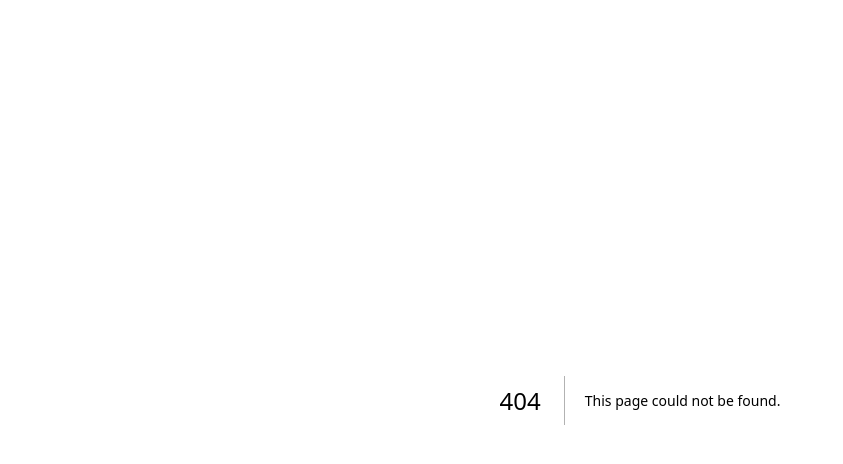
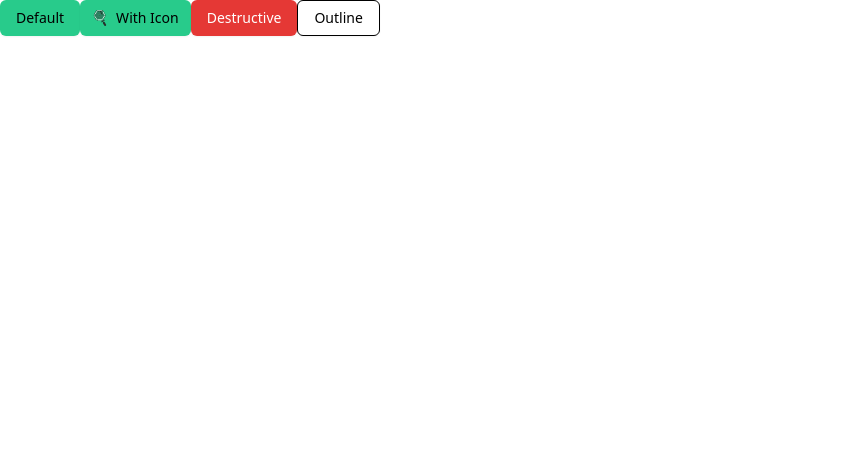
Before and after one commit to kemdav/Tambayan, a Next.js app: page /test/button-test in a window 1280 px wide. Before the commit this address had no page. Shown: the top 464 px of the page, without its empty margins (0-843 px from the left). Built offline with nearby package versions, Linux system fonts and the light colour scheme.

Commit message:
feat: default, with icon, destructive, and outline buttons

```diff
--- a/src/app/components/ui/button.tsx
+++ b/src/app/components/ui/button.tsx
@@ -12,17 +12,13 @@ const buttonVariants = cva(
         default:
           "bg-primary text-primary-foreground shadow-xs hover:bg-primary/90",
         destructive:
-          "bg-destructive text-white shadow-xs hover:bg-destructive/90 focus-visible:ring-destructive/20 dark:focus-visible:ring-destructive/40 dark:bg-destructive/60",
+          "bg-action-error text-white shadow-xs hover:bg-action-error/90 focus-visible:ring-action-error/20 dark:focus-visible:ring-action-error/40 dark:bg-action-error/60",
         outline:
           "border bg-background shadow-xs hover:bg-accent hover:text-accent-foreground dark:bg-input/30 dark:border-input dark:hover:bg-input/50",
-        secondary:
-          "bg-secondary text-secondary-foreground shadow-xs hover:bg-secondary/80",
-        ghost:
-          "hover:bg-accent hover:text-accent-foreground dark:hover:bg-accent/50",
         link: "text-primary underline-offset-4 hover:underline",
       },
       size: {
-        default: "h-9 px-4 py-2 has-[>svg]:px-3",
+        default: "h-9 px-4 py-1 has-[>svg]:px-3",
         sm: "h-8 rounded-md gap-1.5 px-3 has-[>svg]:px-2.5",
         lg: "h-10 rounded-md px-6 has-[>svg]:px-4",
         icon: "size-9",
--- /dev/null
+++ b/src/app/test/button-test/page.tsx
@@ -0,0 +1,27 @@
+"use client"
+
+import { Button } from "../../components/ui/button"
+import { TestIcon } from "../../components/icons";
+
+export default function Test() {
+  return (
+    <div className="flex">
+      <Button onClick={() => console.log("Button Clicked")}>
+        Default
+      </Button>
+
+      <Button onClick={() => console.log("Button Clicked")}>
+        <TestIcon/>
+        With Icon
+      </Button>
+
+      <Button onClick={() => console.log("Button Clicked")} variant="destructive">
+        Destructive
+      </Button>
+
+      <Button onClick={() => console.log("Button Clicked")} variant="outline">
+        Outline
+      </Button>
+    </div>
+  );
+}
```
